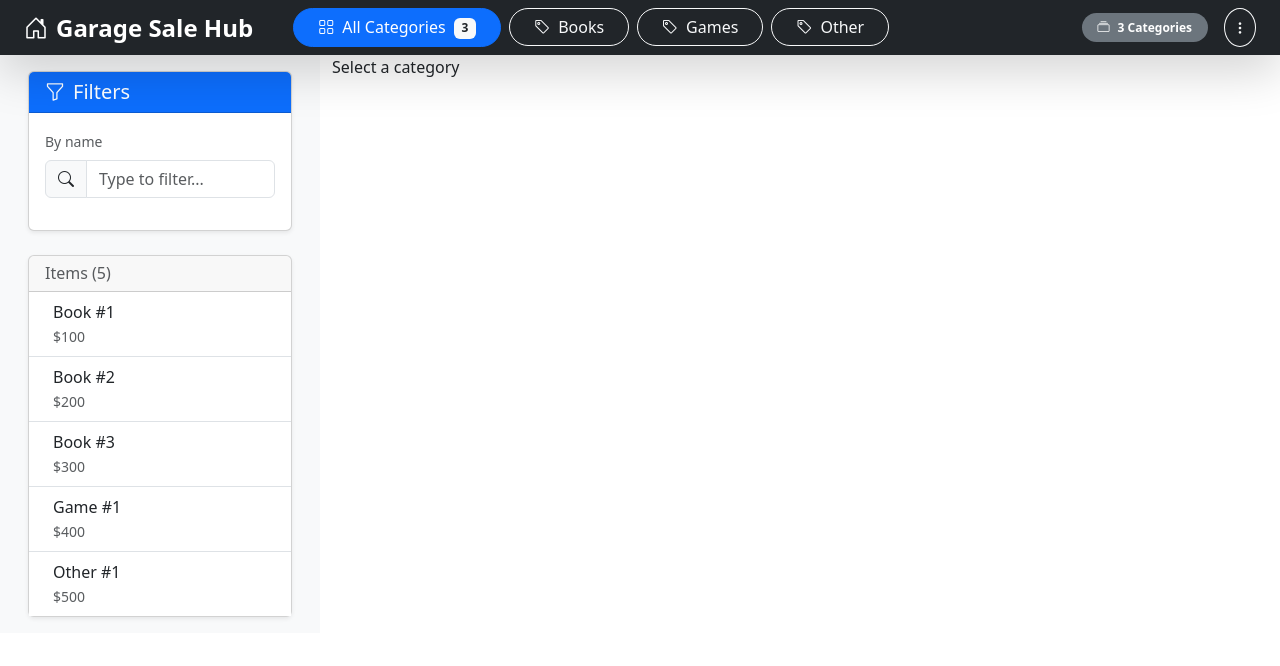
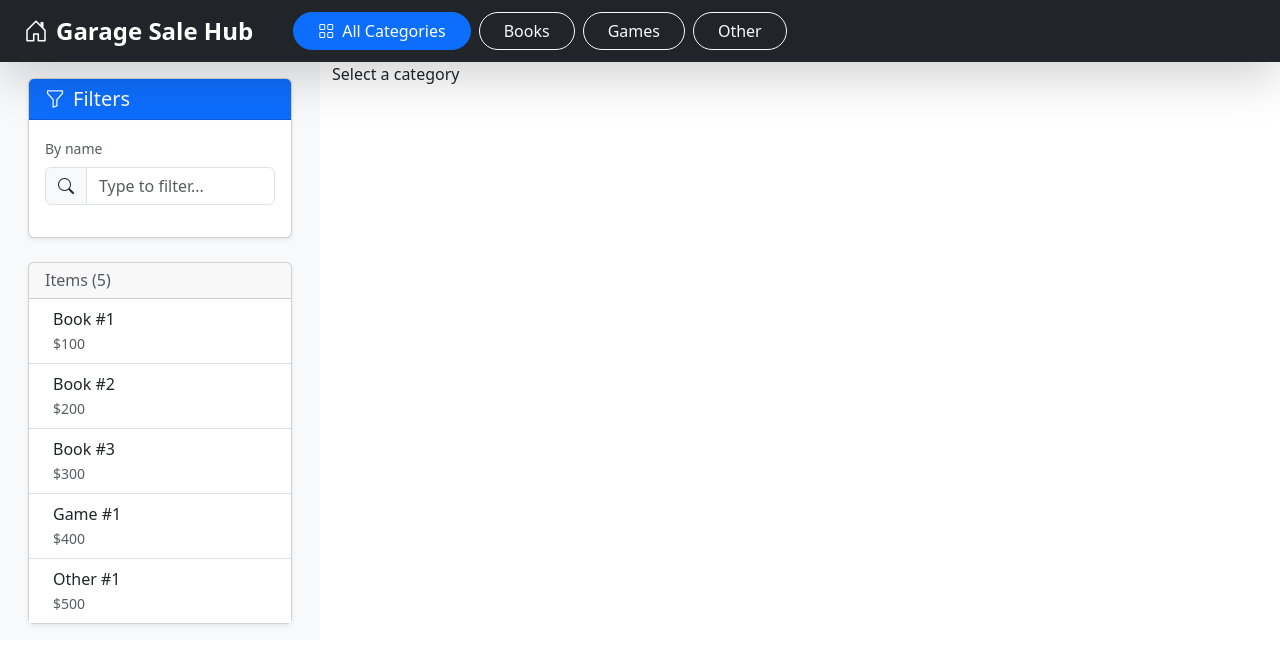
Before and after one commit to liveweird/garage-web, a Next.js app: page / in a window 1280 px wide. Shown: the top 666 px of the page. Built offline with nearby package versions, Linux system fonts and the light colour scheme.

Commit message:
Top menu has been fixed

```diff
--- a/app/components/TopMenu.tsx
+++ b/app/components/TopMenu.tsx
@@ -1,25 +1,24 @@
-'use client';
+"use client";
 
-import { getCategories }from "../services/GetCategories";
+import { getCategories } from "../services/GetCategories";
 
 type TopMenuProps = {
   selectedCategoryId: string;
   onCategorySelect: (newCategoryId: string) => void;
 };
 
-export default function TopMenu({ selectedCategoryId, onCategorySelect }: TopMenuProps) {
+export default function TopMenu({
+  selectedCategoryId,
+  onCategorySelect,
+}: TopMenuProps) {
   return (
     <>
       <nav className="navbar navbar-expand-lg navbar-dark bg-dark shadow-lg sticky-top">
         <div className="container-fluid px-4">
-          <button
-            className="navbar-brand btn btn-link text-white text-decoration-none p-0 border-0 fw-bold fs-4"
-            onClick={() => onCategorySelect('')}
-            style={{ background: 'none' }}
-          >
+          <span className="navbar-brand text-white fw-bold fs-4">
             <i className="bi bi-house-door me-2"></i>
             Garage Sale Hub
-          </button>
+          </span>
 
           <button
             className="navbar-toggler"
@@ -37,70 +36,27 @@ export default function TopMenu({ selectedCategoryId, onCategorySelect }: TopMen
             <ul className="navbar-nav me-auto mb-2 mb-lg-0 ms-lg-4">
               <li className="nav-item me-2">
                 <button
-                  className={`btn ${selectedCategoryId === '' ? 'btn-primary' : 'btn-outline-light'} rounded-pill px-4`}
-                  onClick={() => onCategorySelect('')}
+                  className={`btn ${selectedCategoryId === "" ? "btn-primary" : "btn-outline-light"} rounded-pill px-4`}
+                  onClick={() => onCategorySelect("")}
                 >
                   <i className="bi bi-grid me-2"></i>
                   All Categories
-                  {selectedCategoryId === '' && (
-                    <span className="badge bg-light text-dark ms-2">
-                      {getCategories().length}
-                    </span>
-                  )}
                 </button>
               </li>
               {getCategories().map((category) => (
                 <li key={category.id} className="nav-item me-2">
                   <button
-                    className={`btn ${category.id === selectedCategoryId ? 'btn-primary' : 'btn-outline-light'} rounded-pill px-4`}
-                    aria-current={category.id === selectedCategoryId ? 'page' : undefined}
+                    className={`btn ${category.id === selectedCategoryId ? "btn-primary" : "btn-outline-light"} rounded-pill px-4`}
+                    aria-current={
+                      category.id === selectedCategoryId ? "page" : undefined
+                    }
                     onClick={() => onCategorySelect(category.id)}
                   >
-                    <i className="bi bi-tag me-2"></i>
                     {category.name}
-                    {category.id === selectedCategoryId && (
-                      <i className="bi bi-check-circle-fill ms-2"></i>
-                    )}
                   </button>
                 </li>
               ))}
             </ul>
-
-            <div className="d-flex align-items-center">
-              <span className="badge bg-secondary rounded-pill px-3 py-2 me-3">
-                <i className="bi bi-collection me-2"></i>
-                {getCategories().length} Categories
-              </span>
-              <div className="dropdown">
-                <button
-                  className="btn btn-outline-light btn-sm rounded-circle p-2"
-                  type="button"
-                  data-bs-toggle="dropdown"
-                  aria-expanded="false"
-                  title="More options"
-                >
-                  <i className="bi bi-three-dots-vertical"></i>
-                </button>
-                <ul className="dropdown-menu dropdown-menu-end">
-                  <li>
-                    <button
-                      className="dropdown-item"
-                      onClick={() => onCategorySelect('')}
-                    >
-                      <i className="bi bi-arrow-clockwise me-2"></i>
-                      Reset Filters
-                    </button>
-                  </li>
-                  <li><hr className="dropdown-divider" /></li>
-                  <li>
-                    <button className="dropdown-item" disabled>
-                      <i className="bi bi-info-circle me-2"></i>
-                      About
-                    </button>
-                  </li>
-                </ul>
-              </div>
-            </div>
           </div>
         </div>
       </nav>
```
